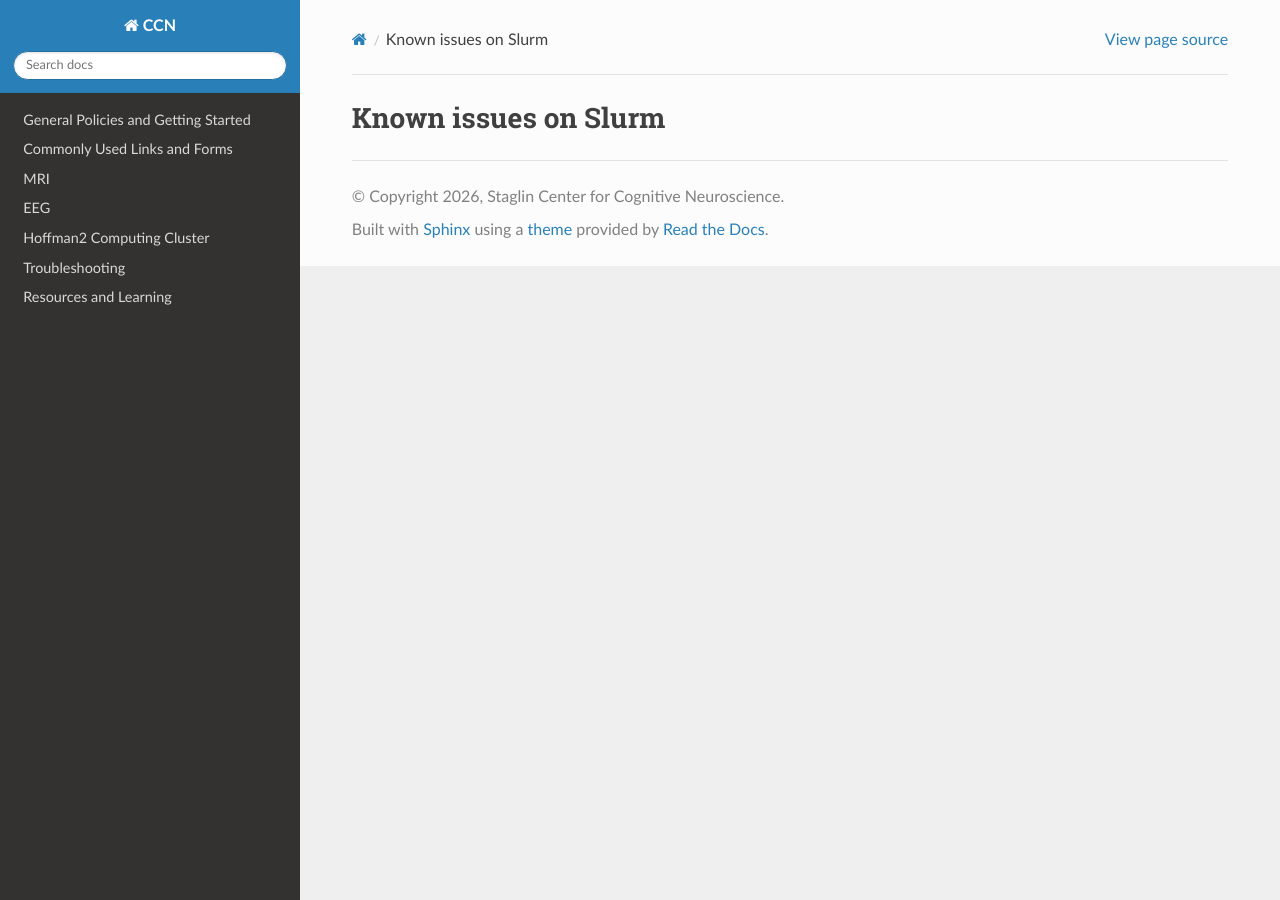
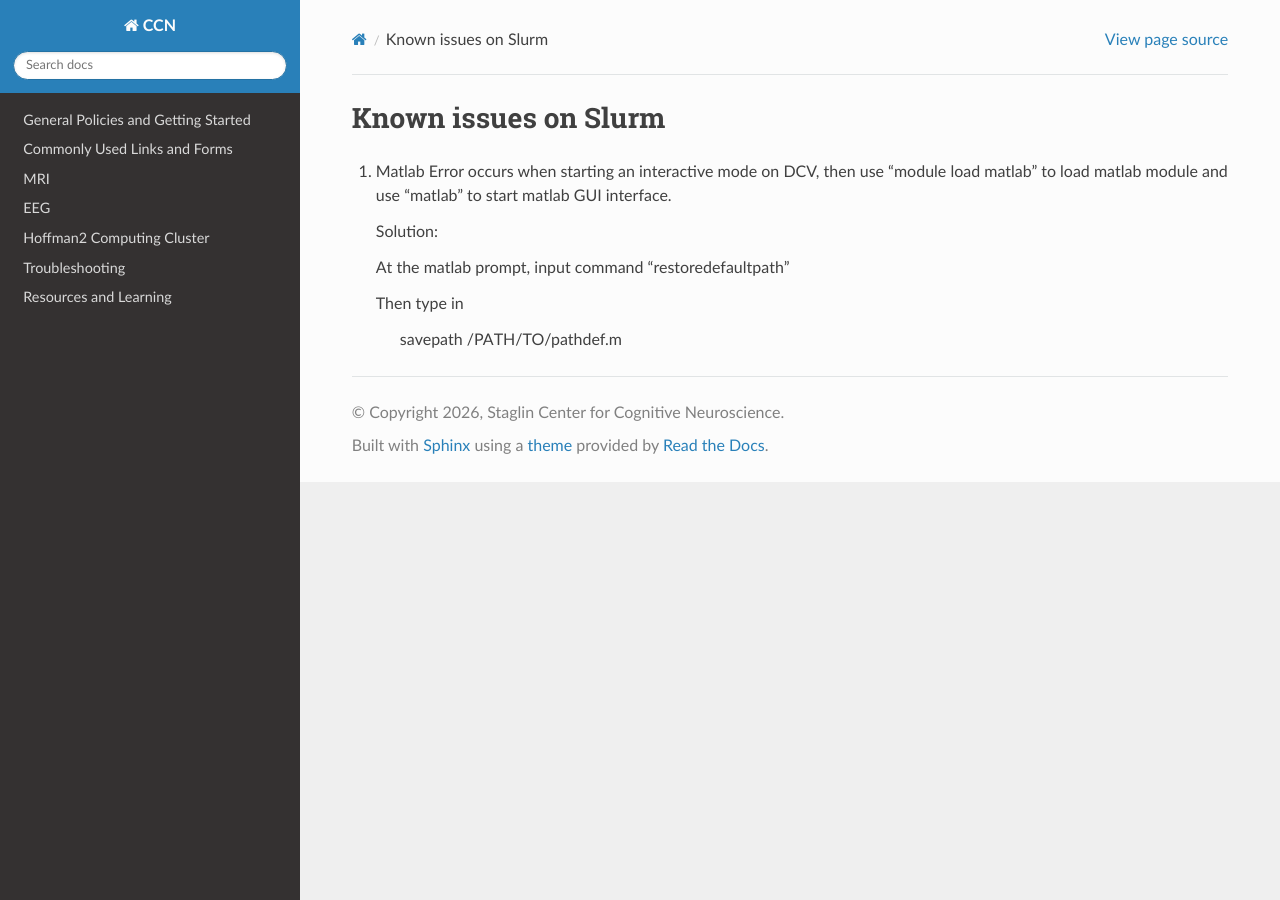
Before and after one commit to CCN-Support/CCN_Wiki, a Sphinx documentation site: the page built from docs/source/slurm_issue.rst, in a window 1280 px wide. Built offline with Sphinx 7.4.7 and the Read the Docs theme 3.1.0, drawn with Linux system fonts in a browser that asks for light colours.

Commit message:
Update slurm_issue.rst

```diff
--- a/docs/source/slurm_issue.rst
+++ b/docs/source/slurm_issue.rst
@@ -2,3 +2,14 @@
 
 Known issues on Slurm
 ======================
+
+1. Matlab
+   Error occurs when starting an interactive mode on DCV, then use "module load matlab" to load matlab module and use "matlab" to start matlab GUI interface.
+
+   Solution:
+
+   At the matlab prompt, input command "restoredefaultpath"
+
+   Then type in
+
+     savepath /PATH/TO/pathdef.m
```
